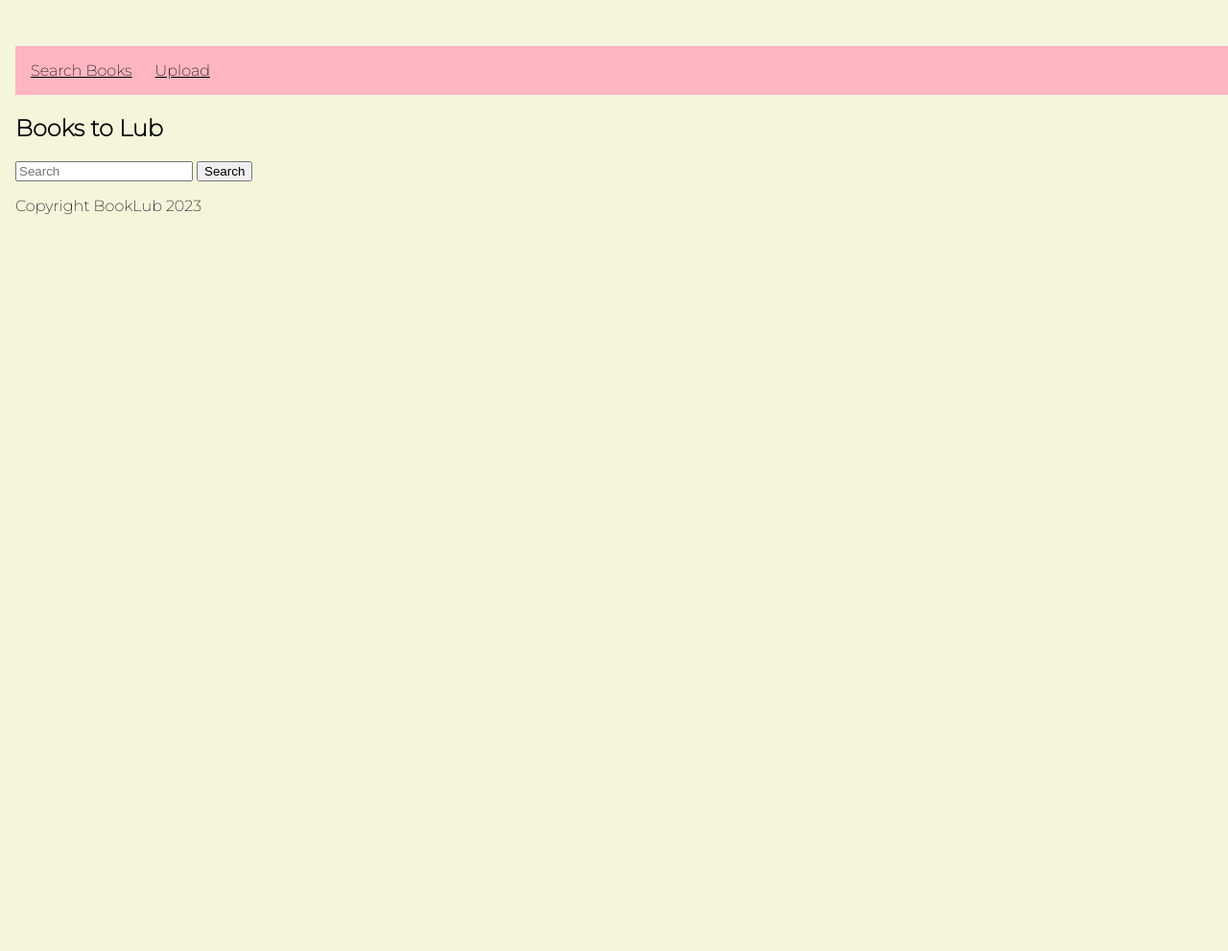
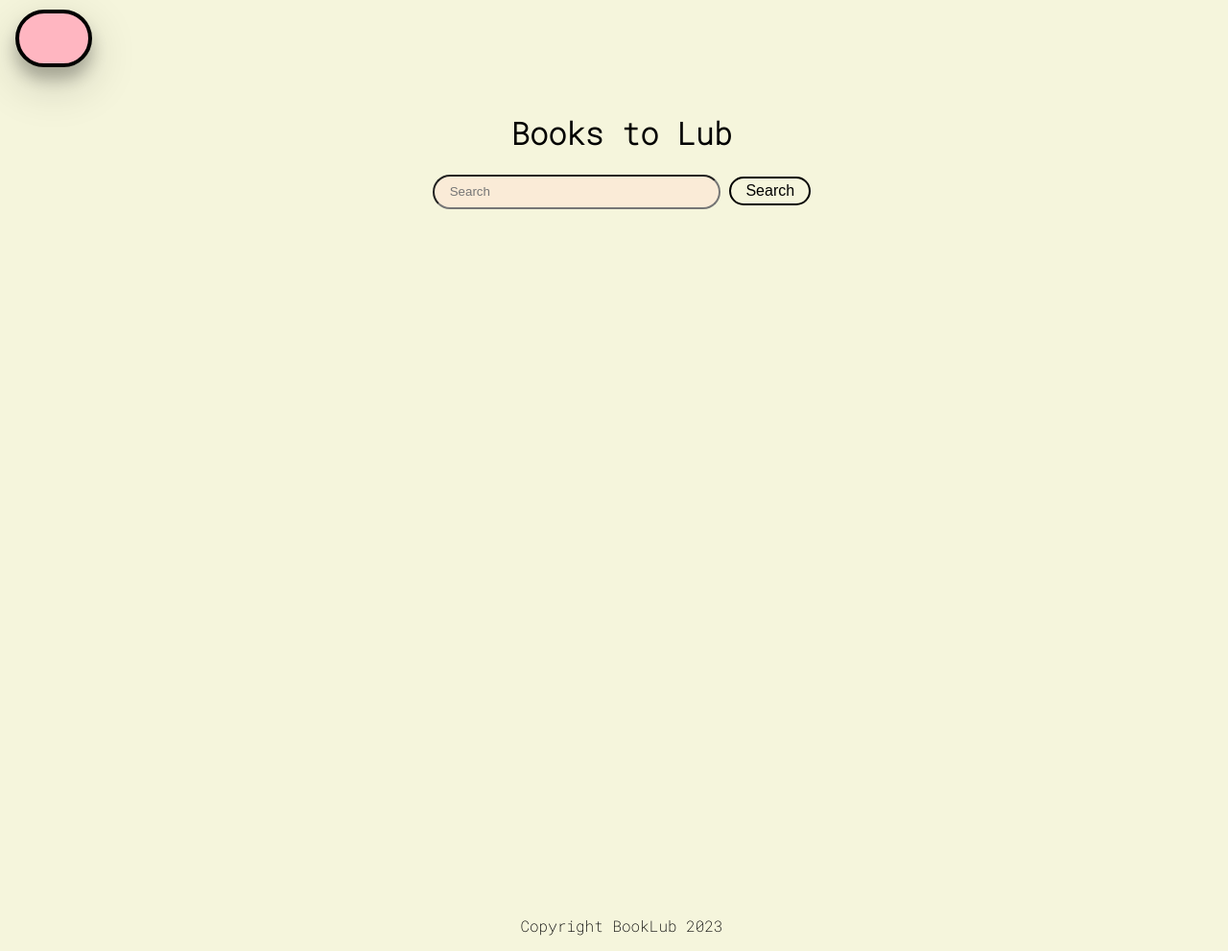
Before and after one commit to Gsbirds/BookLub, a Django app: page /booklub/ in a window 1280 px wide. Shown: the whole page at 96% size. Before the commit the page ends 224 px from the top, so only its background shows below. Run offline with Django 4.2, Linux system fonts and the light colour scheme; data that the repository does not hold is empty.

Commit message:
Made it pretty

```diff
--- a/books/static/css/books.css
+++ b/books/static/css/books.css
@@ -1,4 +1,4 @@
-@import url('https://fonts.googleapis.com/css2?family=Montserrat:wght@200&display=swap');
+@import url('https://fonts.googleapis.com/css2?family=Roboto+Mono:wght@200&display=swap');
 
 html {
   box-sizing: border-box;
@@ -20,7 +20,7 @@ body {
   font-size: var(--font-size);
   background-color: beige;
   padding-top: 3rem;
-  font-family: 'Montserrat', sans-serif;
+  font-family: 'Roboto Mono', monospace;
 }
 #header_h1{
   font-size: 5rem;
@@ -28,25 +28,140 @@ body {
   font-family: var(--mono);
   text-align: center;
   padding-right: 1rem;
-  font-family: 'Montserrat', sans-serif;
+  font-family: 'Roboto Mono', monospace;
 
 }
-nav{
-  border-bottom: 1px;
-  padding: 16px;
-  color:antiquewhite;
-  background-color: lightpink;
+/* ///////////////////////////////////////////// */
+#nav-icon1 span {
+  position: absolute;
+                top: 10px;
+                /* left: -25px; */
+
+  display: block;
+  /* margin: 4px; */
+  padding: none;
+  height: 60px;
+  width: 80px;
+  background: lightpink;
+  border: 4px solid black;
+  border-radius: 30px;
+  box-shadow: 0 12px 16px 0 rgba(0, 0, 0, 0.24), 0 17px 50px 0 rgba(0, 0, 0, 0.19);
+}
+
+#nav-menu1:checked~#nav-icon1 span:nth-child(1) {
+width:350px;
+}
+
+
+input[type="checkbox"] {
+  display: none;
+}
+
+#nav-icon1 span {
+  cursor: pointer;
+  -webkit-transition: .25s ease-in-out;
+  -moz-transition: .25s ease-in-out;
+  -o-transition: .25s ease-in-out;
+  transition: 1s ease-in-out;
+}
+
+nav {
+  top: 0;
+  width: 400px;
+  opacity: 0.9;
+  visibility: hidden;
+  justify-content: left;
+  padding-top: 1rem;
+}
+
+#nav-menu1:checked~#nav-icon1 nav {
+  visibility: visible;
+}
+
+nav ul {
+  font-size: var(--font-size);
+  list-style-type: none;
+  display: flex;
+  justify-content: center;
+  align-items: center;
+  gap: 1.5rem;
+  position: absolute;
+  bottom:2px;
+  top: 0;
+  left:-50px;
+}
+
+nav li:first-child {
+  padding-left: 6rem;
 
 }
-nav ul{
-  list-style-type: none;
-  display: flex;
-  gap: 1.5rem;
+/* ///////////////////////////////////////////// */
+
+main{
+  margin: 0;
+  font-family: var(--sans);
+  font-size: var(--font-size);
+  padding-top: 3rem;
+  font-family: 'Roboto Mono', monospace;
   text-align: center;
-  margin: 0;
-  padding: 0;
 }
 
   a{
     color:black;
   }
+
+
+    footer {
+      text-align: center;
+      padding-top: 45rem;
+    }
+
+    footer ul {
+      list-style-type: none;
+      padding: 0;
+      margin: 2rem 0;
+      display: flex;
+      flex-flow: row wrap;
+      justify-content: center;
+      gap: 3rem;
+      font-size: 3rem;
+    }
+
+button{
+    background-color: beige;
+    border-radius: 30px;
+    color: black;
+    width: 85px;
+    height: 30px;
+    font-size: 1rem;
+    border: 2px solid black;
+
+}
+button:hover {
+  background-color: lightpink;
+  color: hotpink;
+  -webkit-transform: scale(1.1);
+  cursor: pointer;
+}
+
+.search{
+  color:hotpink;
+  height: 2rem;
+  width:300px;
+  padding:1rem;
+  background-color:antiquewhite;
+  border-radius: 30px;
+}
+
+.files{
+  box-sizing: border-box;
+  margin: 0;
+  color:hotpink;
+  text-decoration: None;
+  top:5px;
+
+}
+
+.fileslist{
+  margin: 1em 0;
+}
--- a/books/templates/base.html
+++ b/books/templates/base.html
@@ -5,7 +5,7 @@
 
 <head>
     <meta charset="UTF-8">
-    <title>Philhub</title>
+    <title>BookLub</title>
     <link rel="stylesheet" href="{% static "css/books.css" %}">
 
 <title>
@@ -15,17 +15,16 @@
 
 <body>
     <header>
-        <nav>
-            <ul>
-                <li>
-                    <a href={% url 'search' %}>Search Books</a>
-                </li>
-                <li>
-                    <a href={% url 'upload' %}>Upload</a>
-                </li>
+        <input type="checkbox" id="nav-menu1">
+        <label id="nav-icon1" for="nav-menu1">
+          <span>      <nav>
+            <ul class="navItems">
+
+              <li>  <a href={% url 'search' %}>Search Books</a></li>
+              <li> <a href={% url 'upload' %}>Upload</a></li>
 
             </ul>
-        </nav>
+          </nav></span>
     </header>
 {% block content %}
 
--- a/books/templates/books/list.html
+++ b/books/templates/books/list.html
@@ -6,17 +6,19 @@ Upload
 {% block content %}
 
     <main>
-    <h2>Books to Lub</h2>
+    <h1>Books to Lub</h1>
         <form action="{% url 'search' %}">
-         <input type="search"
+         <input class=search type="search"
           placeholder="Search" aria-label="Search" name="search">
           <button type="submit">Search</button>
         </form>
 
         {% for post in posts %}
-        <div>
-        <a href="{{ MEDIA_URL }}{{ post.filepath }}">{{ post.name }}</a>
-        </div>
+        <div >
+            <li class="fileslist">
+        <a class= "files" href="{{ MEDIA_URL }}{{ post.filepath }}">{{ post.name }}</a>
+    </li>
+    </div>
         {% endfor %}
 
     </main>
```
